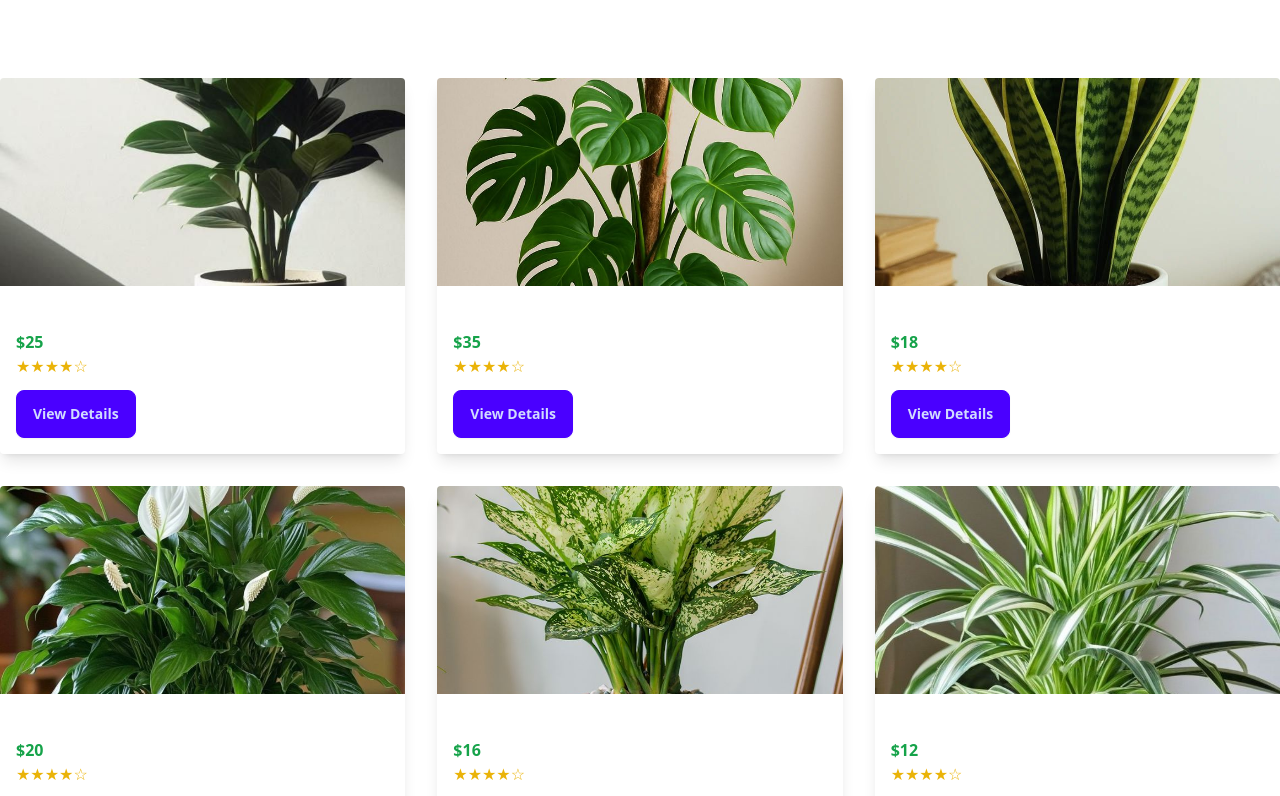
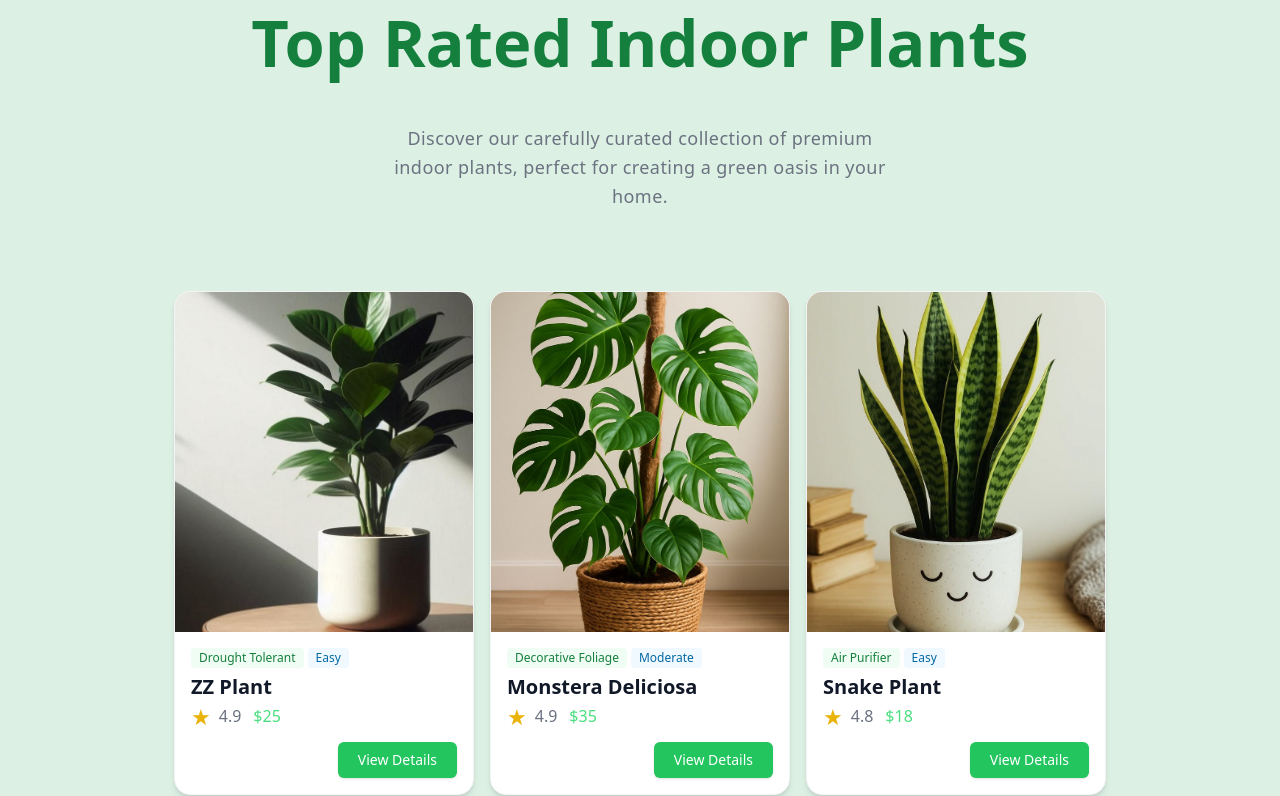
Before and after one commit to Eshrat48/green-nest, a React (Vite) app: page / in a window 1280 px wide. Shown: the part 740-1536 px from the top of the page. Built offline with nearby package versions, Linux system fonts and the light colour scheme.

Commit message:
TopRatedPlant Section Added

```diff
--- a/src/components/HeroSection.jsx
+++ b/src/components/HeroSection.jsx
@@ -36,7 +36,7 @@ export default function HeroSection() {
       navigation
       autoplay={{ delay: 5000, disableOnInteraction: false }}
       loop
-      className="h-[400px] md:h-[580px] rounded-b-lg overflow-hidden relative"
+      className="h-[500px] md:h-[580px] rounded-b-lg overflow-hidden relative"
     >
       {slides.map((slide, i) => (
         <SwiperSlide key={i}>
--- a/src/components/TopRatedPlants.jsx
+++ b/src/components/TopRatedPlants.jsx
@@ -1,28 +1,55 @@
-// TopRatedPlants.jsx
 import plants from '../data/plants';
+
 export default function TopRatedPlants() {
-  // Sort by rating then slice top 6
   const topPlants = [...plants].sort((a, b) => b.rating - a.rating).slice(0, 6);
 
   return (
-    <section className="my-20 max-w-7xl mx-auto">
-      <h3 className="text-3xl font-bold mb-10 text-center">Top Rated Indoor Plants</h3>
-      <div className="grid grid-cols-1 sm:grid-cols-2 md:grid-cols-3 gap-8">
-        {topPlants.map((plant) => (
-          <div key={plant.plantId} className="shadow-lg rounded overflow-hidden bg-white">
-            <img src={plant.image} alt={plant.plantName} className="w-full h-52 object-cover"/>
-            <div className="p-4">
-              <h4 className="text-lg font-semibold">{plant.plantName}</h4>
-              <p className="text-green-600 font-semibold">${plant.price}</p>
-              <p className="text-yellow-500">
-                {Array(Math.floor(plant.rating)).fill("★").join("")}
-                {plant.rating % 1 ? "☆" : ""}
-              </p>
-              <button className="btn btn-primary mt-3">View Details</button>
+
+    <div className="bg-[#ddf0e4ff]">
+    <section className="my-50 max-w-6xl mx-auto py-16">
+      <h3 className="text-green-700 text-center text-[65px] font-semibold mb-2 mt-2">
+        Top Rated Indoor Plants
+      </h3>
+      <p className="text-gray-500 text-[18px] text-center mb-20 mt-8 max-w-lg mx-auto leading-relaxed tracking-wide">
+        Discover our carefully curated collection of premium indoor plants, perfect for creating a green oasis in your home.
+      </p>
+      <div className="flex justify-center">
+        <div className="grid grid-cols-1 sm:grid-cols-2 md:grid-cols-3 gap-4">
+          {topPlants.map((plant) => (
+            <div
+              key={plant.plantId}
+              className="bg-white rounded-2xl shadow-md hover:shadow-xl transition border border-gray-100 flex flex-col w-[300px] overflow-hidden"
+            >
+              <div className="w-full h-[340px] bg-gray-100">
+                <img
+                  src={plant.image}
+                  alt={plant.plantName}
+                  className="w-full h-full object-cover"
+                  loading="lazy"
+                />
+              </div>
+              <div className="flex-1 flex flex-col justify-between p-4">
+                <div>
+                  <div className="flex flex-wrap gap-1 mb-1">
+                    <span className="bg-green-50 text-green-700 px-2 py-0.5 rounded text-xs text-[16px]">{plant.category}</span>
+                    <span className="bg-sky-50 text-sky-700 px-2 py-0.5 rounded text-xs text-[16px]">{plant.careLevel}</span>
+                  </div>
+                  <div className="font-semibold  text-[20px] text-gray-900 mb-1">{plant.plantName}</div>
+                  <div className="flex items-center text-sm gap-2">
+                    <span className="text-yellow-500 text-[22px]">★</span>
+                    <span className="text-gray-500 text-[16px]">{plant.rating}</span>
+                    <span className="text-green-400 ml-1 text-[16px]">${plant.price}</span>
+                  </div>
+                </div>
+                <button className="mt-4 self-end bg-green-500 hover:bg-green-600 text-white rounded-md text-sm px-5 py-2 font-medium shadow">
+                  View Details
+                </button>
+              </div>
             </div>
-          </div>
-        ))}
+          ))}
+        </div>
       </div>
     </section>
+    </div>
   );
 }
```
